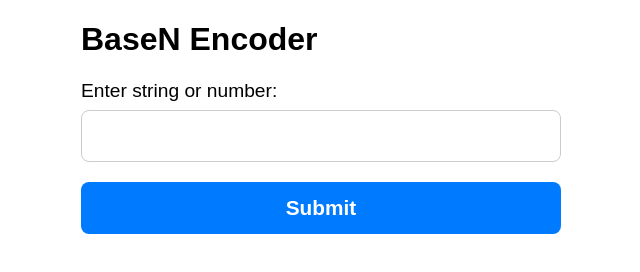
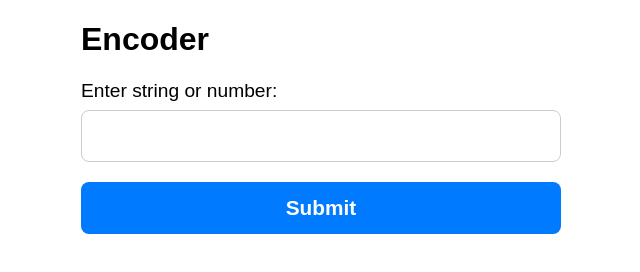
Before and after one commit to YouRenLiang/YouRenLiang.github.io, a plain HTML site: page index.html in a window 1280 px wide. Shown: the whole page, without its empty margins (319-959 px from the left). Drawn offline with Linux system fonts and the light colour scheme.

Commit message:
Update index.html

```diff
--- a/index.html
+++ b/index.html
@@ -58,7 +58,7 @@
   </style>
 </head>
 <body>
-  <h1>BaseN Encoder</h1>
+  <h1>Encoder</h1>
   <label for="inputText">Enter string or number:</label>
   <input id="inputText" type="text" autocomplete="off" autocorrect="off" autocapitalize="off" spellcheck="false" />
 
```
